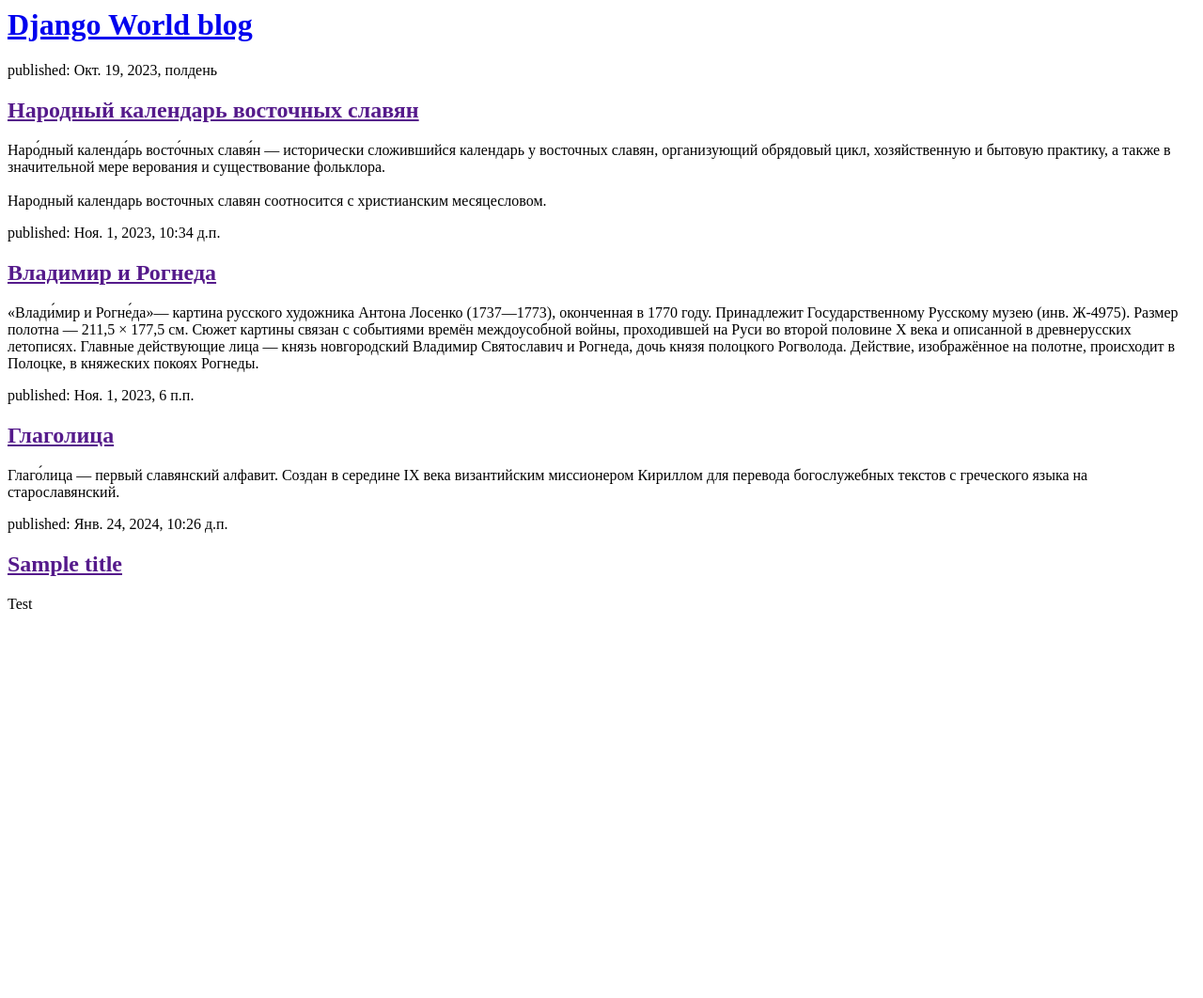
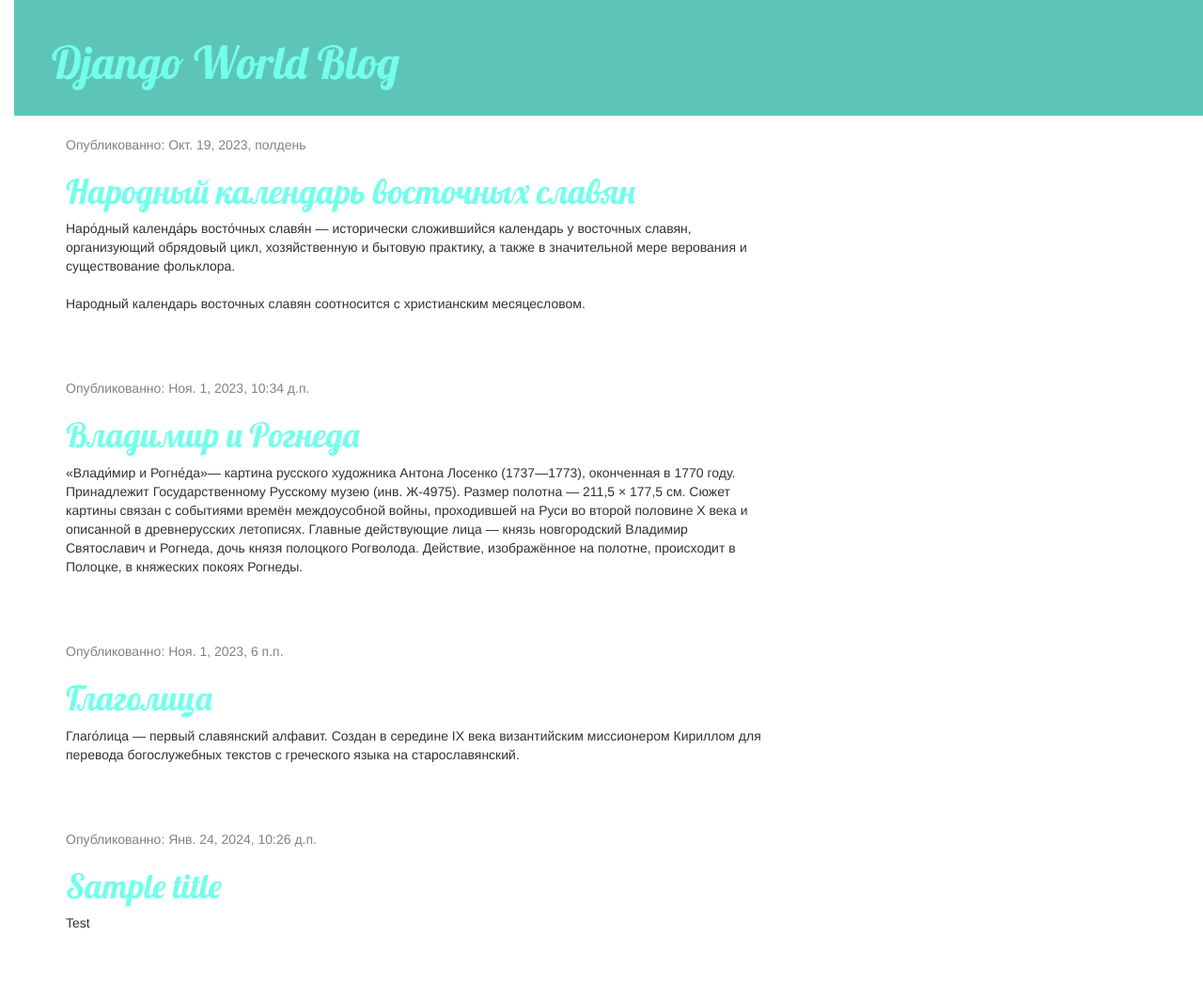
Before and after one commit to Lit4r/my-first-blog, a Django app: page / in a window 1280 px wide. Shown: the whole page at 94% size. Before the commit the page ends 648 px from the top, so only its background shows below. Run offline with Django 3.2, Linux system fonts and the light colour scheme; data comes from the database, SQL or seed files in the repository; some libraries are stand-ins or nearby versions.

Commit message:
Added view and template for detailed blog post as well as CSS for the site.

```diff
--- /dev/null
+++ b/blog/static/css/blog.css
@@ -0,0 +1,45 @@
+h1 a {
+	color: #73ffeb;
+	font-family: 'Lobster';
+}
+body {
+	padding-left: 15px;
+}
+.page-header {
+	background-color: #5dc5b7;
+	margin-top: 0;
+	padding: 20px 20px 20px 40px;
+}
+.page-header h1, .page-header h1 a, .page-header h1 a:visited, .page-header h1 a:active
+{
+	background-color: #5dc5b7;
+	font-size: 36pt;
+	text-decoration: none;
+}
+.content {
+	margin-left: 40px;
+}
+h1, h2, h3, h4 {
+	font-family: 'Lobster', cursive;
+}
+.date {
+	color: #828282;
+}
+.save {
+	float: right;
+}
+.post-form textarea, .post-from input {
+	width: 100%;
+}
+.top-menu, .top-menu:hover, .top-menu:visited {
+	color: #828282;
+	float: right;
+	font-size: 26pt;
+	margin-right: 20px;
+}
+.post {
+	margin-bottom: 70px;
+}
+.post h2 a, post h2 a:visited {
+	color: #5dc5b7;
+}
--- /dev/null
+++ b/blog/templates/blog/base.html
@@ -0,0 +1,23 @@
+{% load static%}
+<html>
+    <head>
+	    <title>Django World blog</title>
+        <link rel="stylesheet" href="//maxcdn.bootstrapcdn.com/bootstrap/3.2.0/css/bootstrap.min.css">
+        <link rel="stylesheet" href="//maxcdn.bootstrapcdn.com/bootstrap/3.2.0/css/bootstrap-theme.min.css">
+        <link href="https://fonts.googleapis.com/css?family=Lobster&subset=latin,cyrillic" rel="stylesheet" type="text/css">
+        <link rel="stylesheet" href="{% static 'css/blog.css' %}">
+    </head>
+    <body>
+    	<div class="page-header">
+    		<h1><a href="/">Django World Blog </a></h1>
+    	</div>
+          <div class="content container">
+            <div class="row">
+                <div class="col-md-8">
+                    {% block content %}
+                    {% endblock %}
+                </div>
+          </div>
+        </div>
+    </body>
+</html>
--- a/blog/templates/blog/post_list.html
+++ b/blog/templates/blog/post_list.html
@@ -1,17 +1,13 @@
-<html>
-    <head>
-	    <title>Django World blog</title>
-    </head>
-    <body>
-    	<div>
-    		<h1><a href="/">Django World blog </a></h1>
-    	</div>
-        {% for post in posts %}
-          <div>
-            <p>published: {{ post.published_date }}</p>
-            <h2><a href="">{{ post.title }}</a></h2>
+{% extends 'blog/base.html' %}
+
+{% block content %}
+    {% for post in posts %}
+        <div class="post">
+            <div class="date">
+                <p>Опубликованно: {{ post.published_date }}</p>
+            </div>
+            <h1><a href="{% url 'post_detail' pk=post.pk %}">{{ post.title }}</a></h1>
             <p>{{ post.text|linebreaksbr }}</p>
         </div>
-        {% endfor %}
-    </body>
-</html>
+    {% endfor %}
+{% endblock %}
--- a/blog/urls.py
+++ b/blog/urls.py
@@ -3,4 +3,5 @@
 
 urlpatterns = [
     path('', views.post_list, name='post_list'),
+    path('post/<int:pk>/', views.post_detail, name='post_detail'),
 ]
--- a/blog/views.py
+++ b/blog/views.py
@@ -1,7 +1,11 @@
-from django.shortcuts import render
+from django.shortcuts import render, get_object_or_404
 from django.utils import timezone
 from .models import Post
 def post_list(request):
 	posts = Post.objects.filter(published_date__lte=timezone.now()).order_by('published_date')
 	return render(request, 'blog/post_list.html', {'posts': posts})
+
+def post_detail(request, pk):
+	post = get_object_or_404(Post, pk=pk)
+	return render(request, 'blog/post_detail.html', {'post': post})
 # Create your views here.
```
Also changed, not shown: blog/templates/blog/post_detail.html (added, +13 -0 lines).
